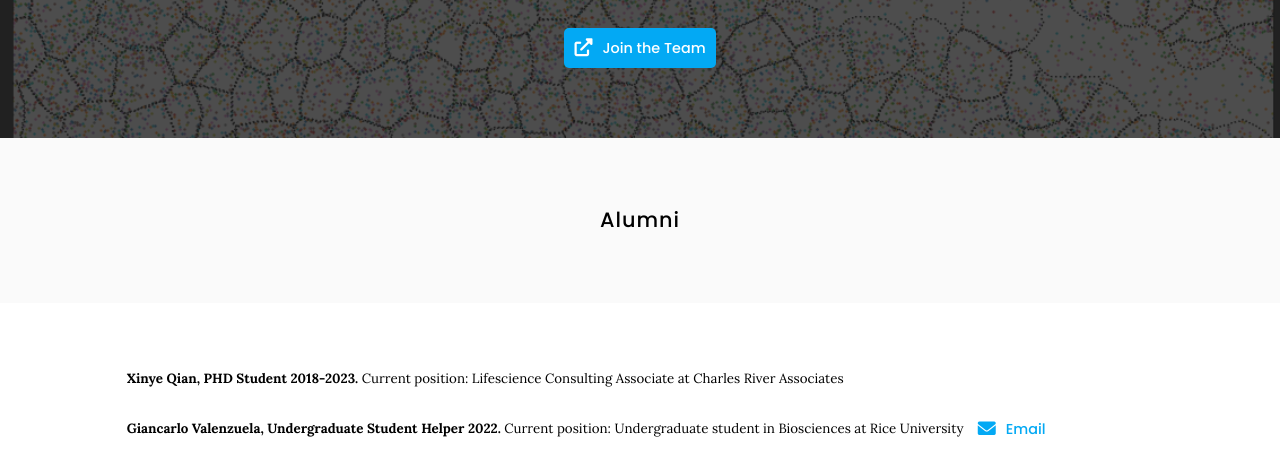
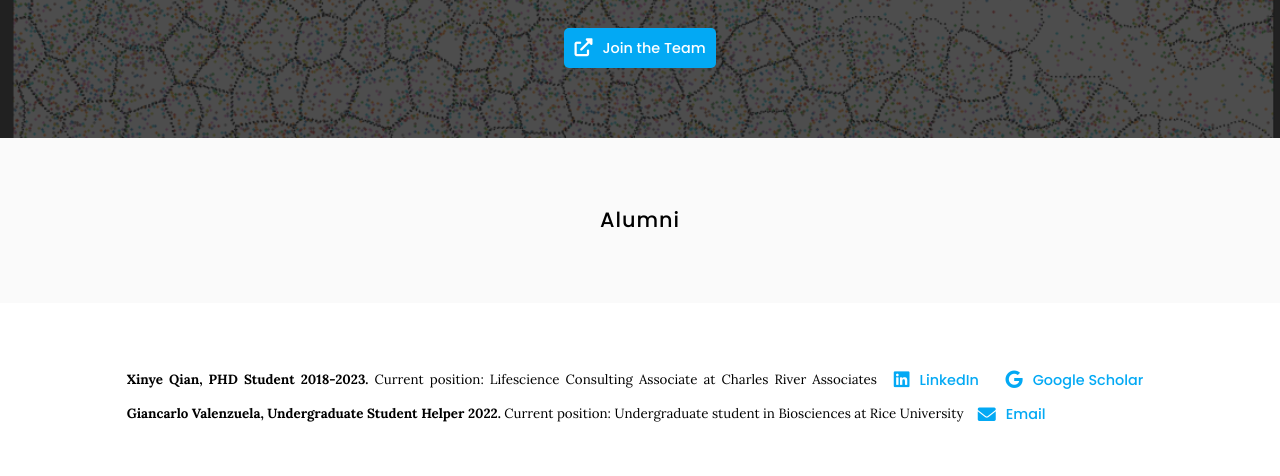
Before and after one commit to RCHENLAB/rchenlab.github.io, a Jekyll site: the page built from team/index.md, in a window 1280 px wide and 900 px high, scrolled down 2505 px, cut to the strip 0-488 px from the top of the window. Shown: the top 476 px of the strip. Built offline with Jekyll 4.4.1, drawn with Linux system fonts in a browser that asks for light colours.

Commit message:
Update index.md

```diff
--- a/team/index.md
+++ b/team/index.md
@@ -82,7 +82,7 @@ Our lab is made up of a highly engaged and collaborative team of researchers. We
 <small><b>Xinye Qian, PHD Student 2018-2023.</b> Current position: Lifescience Consulting Associate at Charles River Associates</small>
 {%
   include link.html
-  type="LinkedIn"
+  type="linkedin"
   icon=""
   text="LinkedIn"
   tooltip=""
@@ -90,7 +90,7 @@ Our lab is made up of a highly engaged and collaborative team of researchers. We
 %}
 {%
   include link.html
-  type="Google Scholar"
+  type="google-scholar"
   icon=""
   text="Google Scholar"
   tooltip=""
```
